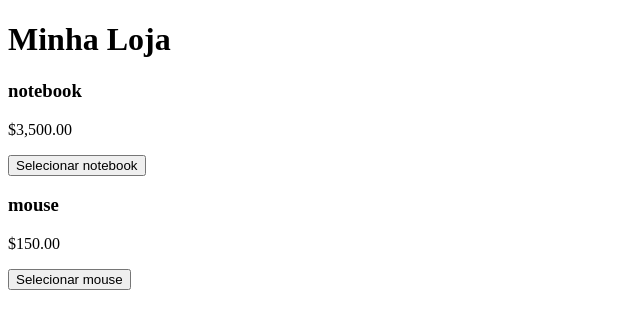
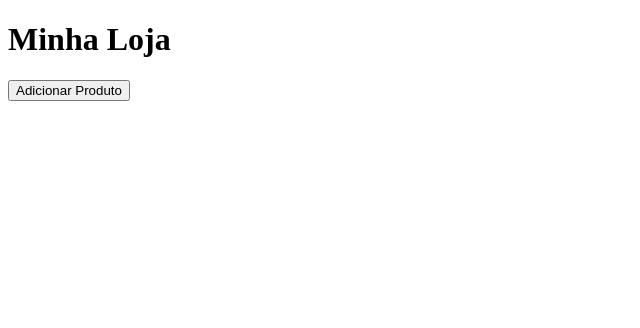
Before and after one commit to MathOak/Cursos-Angular-Autonomia-e-Renda, an Angular app: page / in a window 1280 px wide. Shown: the top 328 px of the page, without its empty margins (0-640 px from the left). Built offline with nearby package versions, Linux system fonts and the light colour scheme.

Commit message:
Feat: Implementando Signals

```diff
--- a/src/app/features/produtos/lista-produtos/lista-produtos.html
+++ b/src/app/features/produtos/lista-produtos/lista-produtos.html
@@ -1,8 +1,6 @@
-@for (item of produtos; track item.nome) {
-    <app-produto
-        [nome]="item.nome"
-        [preco]="item.preco"
-        (produtoSelecionado)="exibirProduto($event)"
-    >
-    </app-produto>
+@for (item of produtos(); track item.nome) {
+  <app-produto [nome]="item.nome" [preco]="item.preco" (produtoSelecionado)="exibirProduto($event)">
+  </app-produto>
 }
+
+<button (click)="adicionarProduto()">Adicionar Produto</button>
--- a/src/app/features/produtos/lista-produtos/lista-produtos.ts
+++ b/src/app/features/produtos/lista-produtos/lista-produtos.ts
@@ -1,4 +1,4 @@
-import { Component } from '@angular/core';
+import { Component, signal } from '@angular/core';
 import { Produto } from '../produto/produto';
 
 @Component({
@@ -8,15 +8,54 @@ import { Produto } from '../produto/produto';
   styleUrl: './lista-produtos.css',
 })
 export class ListaProdutos {
-    produtos = [
-    {nome: "notebook", preco:3500},
-    {nome: "mouse", preco: 150},
-    // {nome:"teclado", preco: 250.55}
-  ]
+  produtos = signal<
+    {
+      nome: string;
+      preco: number;
+    }[]
+  >([]);
+  produtosNovos = [
+    { nome: 'notebook', preco: 3500 },
+    { nome: 'mouse', preco: 150 },
+    { nome: 'teclado', preco: 250.55 },
+  ];
 
+  filtrarNovoProduto() {
+    /* Esta função irá filtar a lista atual de produtos
+    e irá retornar um objeto novo que
+    não esteja atualmente na lista de produtos */
 
-  exibirProduto(nome:string){
-    this.produtos.push({nome:"teclado", preco: 250.55})
-    console.log('Produto selecionado é '+ nome)
+    /* Caso a lista de produtos não tenha item nenhum
+    ele retorna e adiciona o primeiro item da lista de produtosNovos */
+    if (this.produtos().length === 0) return this.produtosNovos[0];
+
+    /* Verifica o tamanho da lista na tela, com o tamanho da lista de novos produtos
+    caso a lista de novos produtos seja maior ou igual, ele continua adicionando na tela
+    caso a lista de novos produtos seja menor, ele não faz nada
+    */
+    if (this.produtosNovos.length >= this.produtos().length) {
+      /* Returna o item na posição atual baseada na quantidade de itens na tela
+      Se tiver 2 item na tela, ele vai pegar o terceiro item na lista de novos produtos
+      */
+      return this.produtosNovos[this.produtos().length];
+    }
+    /* Caso nenhuma das condições anteriores sejam aplicadas,
+    ele retorna um valor nulo para verificação na inclusão da lista */
+    return null;
+  }
+
+  adicionarProduto() {
+    let novoproduto: { nome: string; preco: number } | null = this.filtrarNovoProduto();
+
+    /* Caso a minha função retorne um item novo, eu adiciono na lista */
+    if (novoproduto) {
+      this.produtos.update((listaAtual) => [...listaAtual, novoproduto]);
+    } else {
+      /* Caso contrario, não faço nada */
+    }
+  }
+
+  exibirProduto(nome: string) {
+    console.log('Produto selecionado é ' + nome);
   }
 }
```
